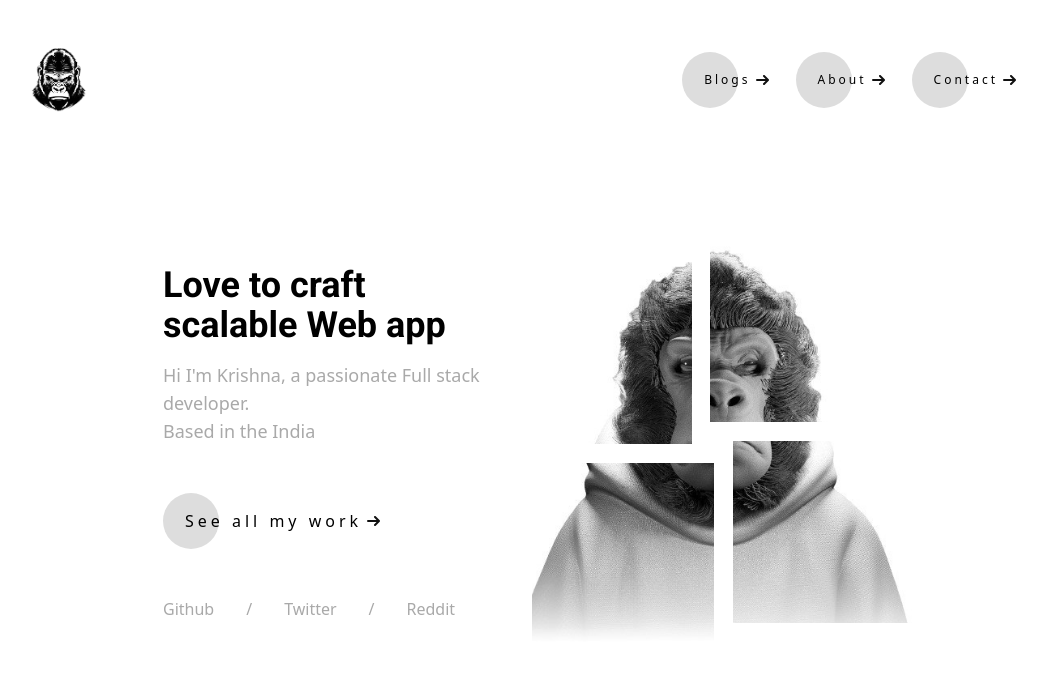
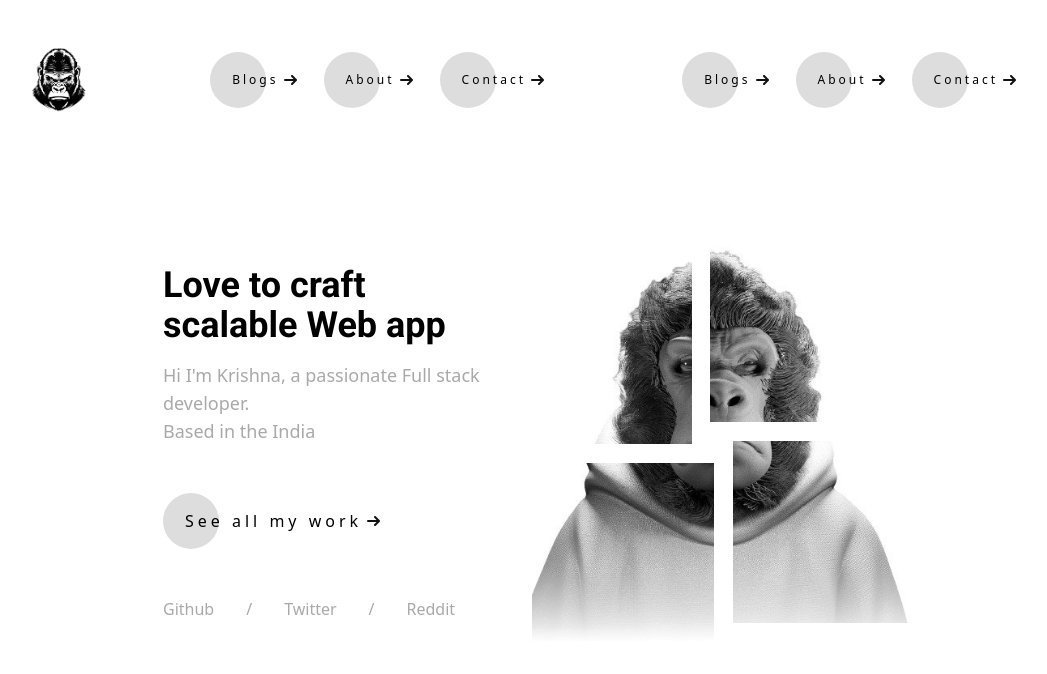
Before and after one commit to a-s-t-e-y-a/portfoliov2, a Next.js app: page / in a window 1280 px wide. Shown: the top 674 px of the page, without its empty margins (109-1156 px from the left). Built offline with nearby package versions, Linux system fonts and the light colour scheme.

Commit message:
:ambulance: ISSUE: need to fix some in mobile

```diff
--- a/src/pages/index.js
+++ b/src/pages/index.js
@@ -29,6 +29,50 @@ export default function Home() {
             src="/logo.png"
             className="h-16 w-20"
           ></motion.img>:<></>}
+        </div>
+        <div className="flex justify-center ">
+          <motion.div animate={{ x: [400, 0] }} transition={{ duration: 1 }}>
+            <div>
+              <a
+                href="#"
+                className={`${styles.cta2} mt-12 flex text-xs items-center`}
+              >
+                <span>Blogs</span>
+                <svg width="13px" height="10px" viewBox="0 0 13 10">
+                  <path d="M1,5 L11,5"></path>
+                  <polyline points="8 1 12 5 8 9"></polyline>
+                </svg>
+              </a>
+            </div>
+          </motion.div>
+          <motion.div animate={{ x: [300, 0] }} transition={{ duration: 1 }}>
+            <div>
+              <a
+                href="#"
+                className={`${styles.cta2} mt-12 flex text-xs items-center`}
+              >
+                <span>About</span>
+                <svg width="13px" height="10px" viewBox="0 0 13 10">
+                  <path d="M1,5 L11,5"></path>
+                  <polyline points="8 1 12 5 8 9"></polyline>
+                </svg>
+              </a>
+            </div>
+          </motion.div>
+          <motion.div animate={{ x: [200, 0] }} transition={{ duration: 1 }}>
+            <div>
+              <a
+                href="#"
+                className={`${styles.cta2} mt-12 flex text-xs items-center`}
+              >
+                <span>Contact</span>
+                <svg width="13px" height="10px" viewBox="0 0 13 10">
+                  <path d="M1,5 L11,5"></path>
+                  <polyline points="8 1 12 5 8 9"></polyline>
+                </svg>
+              </a>
+            </div>
+          </motion.div>
         </div>
         <div className="flex justify-center ">
           <motion.div animate={{ x: [400, 0] }} transition={{ duration: 1 }}>
```
